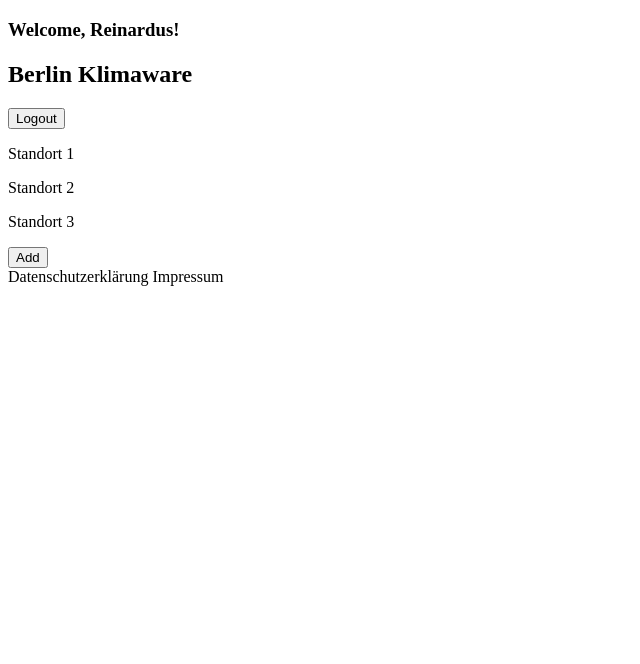
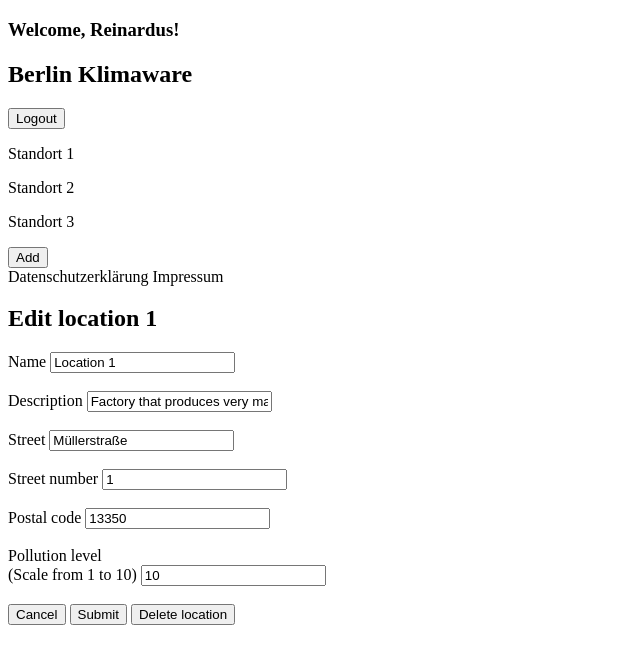
Before and after one commit to ReinNav/KhanNavellio-WAD2023, a plain HTML site: page front-end/index.html in a window 1280 px wide. Shown: the whole page, without its empty margins (0-640 px from the left). Drawn offline with Linux system fonts and the light colour scheme.

Commit message:
added update/delete screen with dummy data

```diff
--- a/front-end/index.html
+++ b/front-end/index.html
@@ -38,6 +38,41 @@
                 </footer>
             </div>
         </section>
+
+        <section name="add-screen"></section>
+
+        <section name="update-delete-screen">
+            <div class="flex-column">
+                <h1>Edit location 1</h1>
+                <form id="edit-location-form">
+                    <div class="flex-column">
+                        <label id="fname-label">Name</label>
+                        <input type="text" id="fname" value="Location 1"><br><br>
+
+                        <label id="fdesc-label">Description</label>
+                        <input type="text" id="fdesc" value="Factory that produces very many toxic waste"><br><br>
+
+                        <label id="fstreet-label">Street</label>
+                        <input type="text" id="fdesc" value="Müllerstraße"><br><br>
+
+                        <label id="fstreetnumber-label">Street number</label>
+                        <input type="number" id="fstreetnumber" value="1"><br><br>
+
+                        <label id="fpostal-label">Postal code</label>
+                        <input type="number" id="fpostal" value="13350"><br><br>
+
+                        <label id="fpollution-level-label">Pollution level <br><span id="scale">(Scale from 1 to 10)</span></label>
+                        <input type="number" id="fpollution-level" value="10"><br><br>
+                    </div>
+
+                    <div class="flex-row" id="form-btns-container">
+                        <button class="btn secondary-btn">Cancel</button>
+                        <input class="btn primary-btn" type="submit" value="Submit">
+                        <button class="btn" id="form-delete-btn">Delete location</button>
+                    </div>
+                </form>
+            </div>
+        </section>
     </main>
 </body>
 </html>
```
